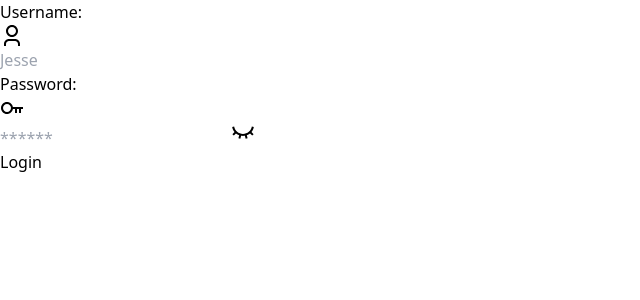
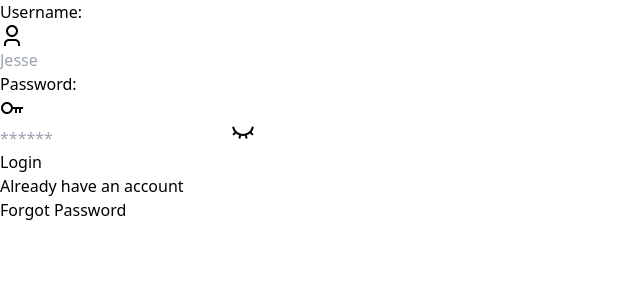
Before and after one commit to JASEEM-K/blogger, a React (Vite) app in the folder frontend/: page /login in a window 1280 px wide. Shown: the top 300 px of the page, without its empty margins (0-640 px from the left). Built offline with nearby package versions, Linux system fonts and the light colour scheme.

Commit message:
Feature adding login page

```diff
--- a/frontend/src/pages/loginPage.tsx
+++ b/frontend/src/pages/loginPage.tsx
@@ -84,8 +84,14 @@ export const LoginPage = () => {
           </button >
         </div>
 
+      </form >
 
-      </form >
+      <p>Already have an&nbsp;
+        <a href='/register'
+        >account</a></p>
+
+      <a href='/forgot'
+      >Forgot Password</a>
 
     </div >
   )
```
